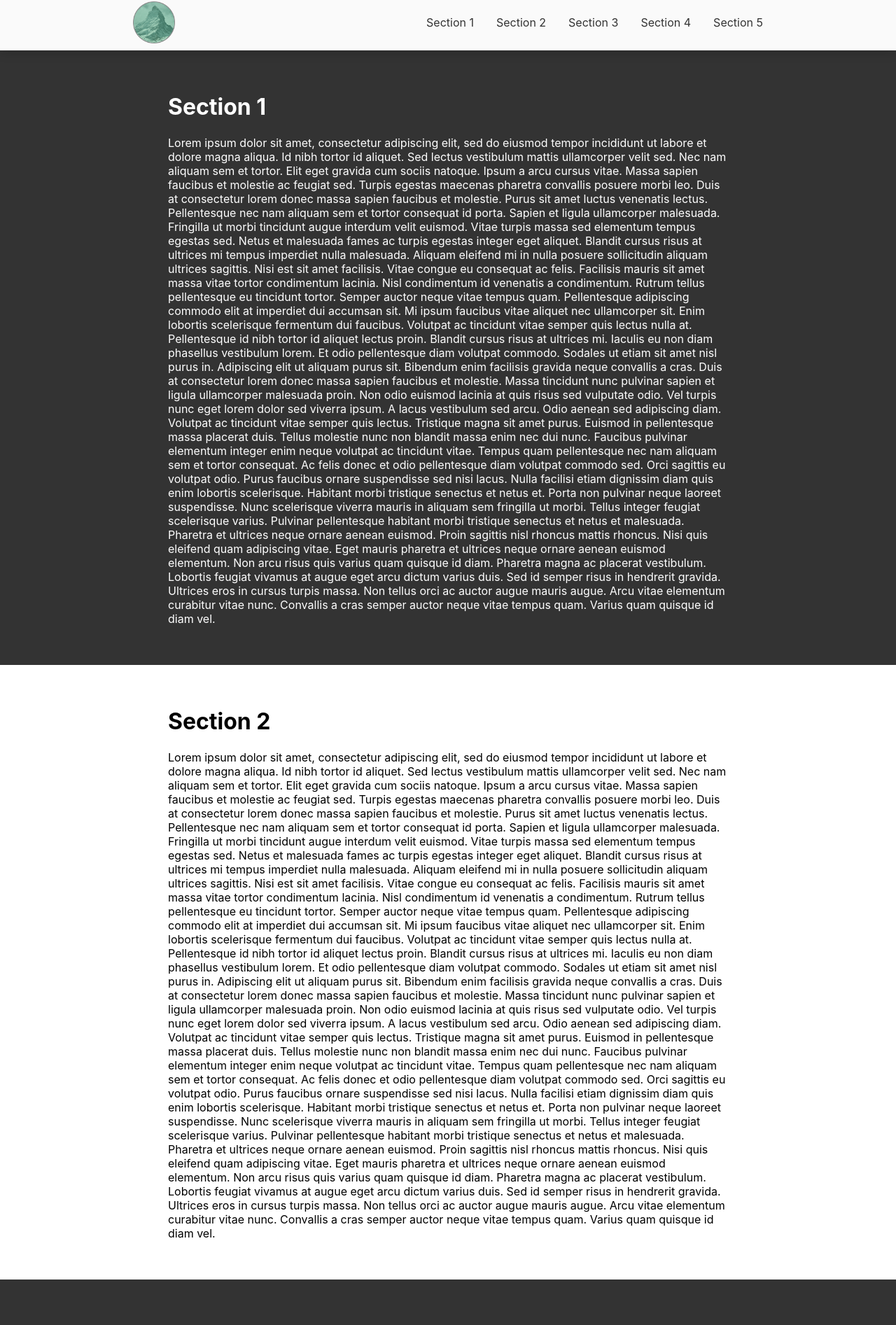
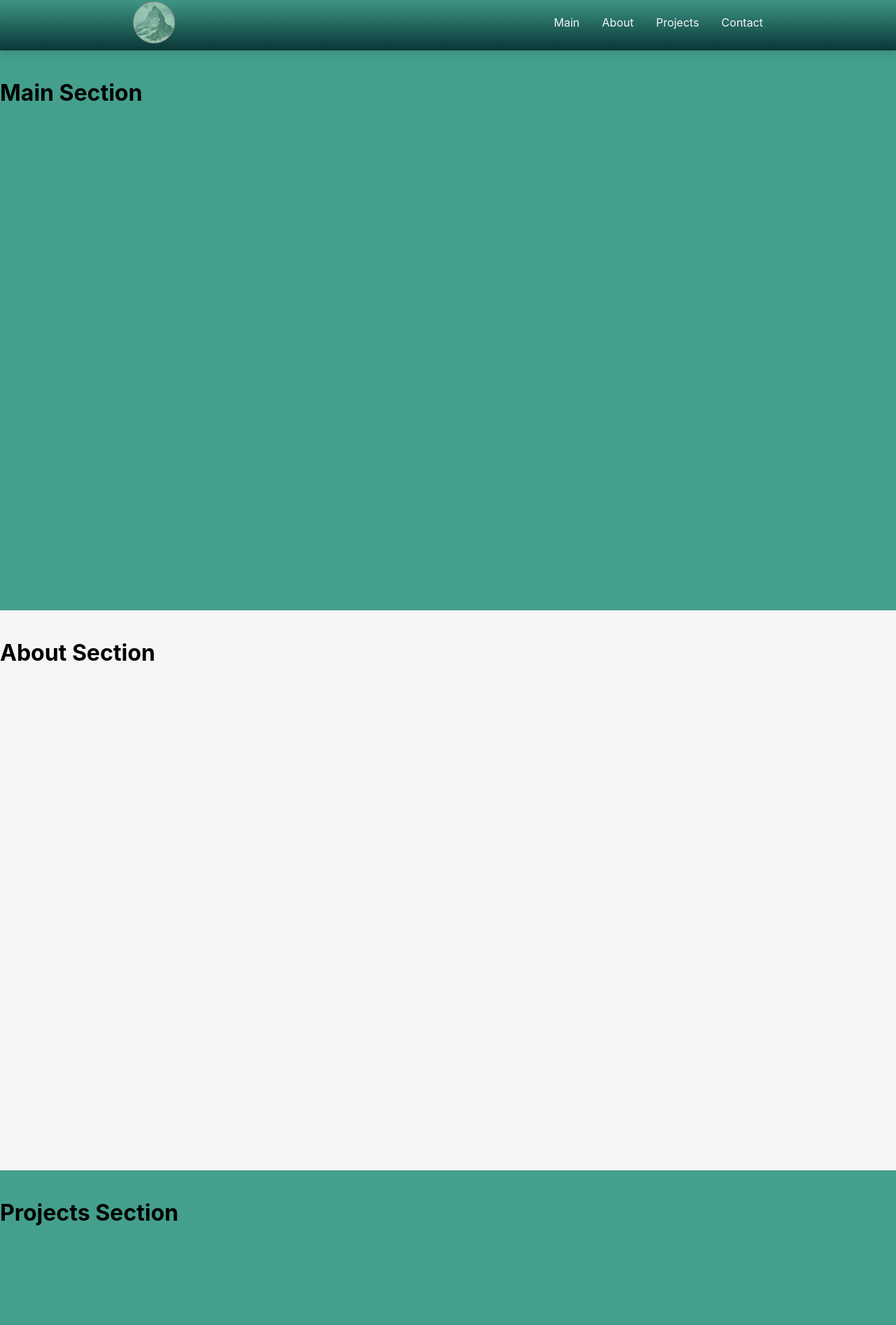
Before and after one commit to athomik79/react-portfolio, a React (Create React App) app: page / in a window 1280 px wide. Shown: the part 8-1901 px from the top of the page at 70% size. Built offline with nearby package versions, Linux system fonts and the light colour scheme.

Commit message:
Added main, about, projects and contact section components. Scroll function on navbar links  is working.

```diff
--- a/package.json
+++ b/package.json
@@ -11,6 +11,7 @@
     "react-dom": "^16.13.1",
     "react-mdl": "^2.1.0",
     "react-router-dom": "^5.2.0",
+    "react-scoll": "^1.1.0",
     "react-scripts": "3.4.1",
     "react-scroll": "^1.7.16",
     "reactstrap": "^8.5.1"
--- a/src/App.css
+++ b/src/App.css
@@ -2,7 +2,9 @@
   --off-white: #fafafa;
 }
 .nav {
-  background-color: var(--off-white);
+  background: #44A08D;  /* fallback for old browsers */
+  background: -webkit-linear-gradient(to top, #093637, #44A08D);  /* Chrome 10-25, Safari 5.1-6 */
+  background: linear-gradient(to top, #093637, #44A08D); /* W3C, IE 10+/ Edge, Firefox 16+, Chrome 26+, Opera 12+, Safari 7+ */
   position: sticky;
   top: 0px;
   width: 100%;
@@ -33,11 +35,11 @@
 .nav-item {
   display: inline;
   margin-left: 2rem;
-  color: #333;
+  color: whitesmoke;
 }
 
 .nav-item:hover {
-  color: black;
+  color: #093637;
   cursor: pointer;
 }
 
@@ -49,8 +51,35 @@
   color: white;
 }
 
-.section-content {
+/* .section-content {
   max-width: 800px;
   margin: 0 auto;
   padding: 40px;
+} */
+
+.main-section {
+  height: 100vh;
+  background-color: #44A08D;
 }
+
+.about-section {
+  height: 100vh;
+  background-color: whitesmoke;
+}
+
+.projects-section {
+  height: 100vh;
+  background-color: #44A08D;
+}
+
+.contact-section {
+  height: 100vh;
+  background-color: whitesmoke;
+}
+
+.footer-section {
+  width: 100%;
+  height: 80px;
+  background-color: #44A08D;
+  padding-top: 10px;
+}
--- a/src/App.js
+++ b/src/App.js
@@ -1,46 +1,24 @@
 
 import React, { Component } from "react";
-// import logo from "./logo.svg";
 import "./App.css";
 import Navbar from "./components/Navbar";
-import Section from "./components/Section";
-import dummyText from "./components/DummyText";
+import Main from "./components/Main";
+import About from "./components/About";
+import Projects from "./components/Projects";
+import Contact from "./components/Contact";
+import Footer from "./components/Footer";
+import "./App.css";
 
 class App extends Component {
   render() {
     return (
-      <div className="App">
+      <div className='App'>
         <Navbar />
-        <Section
-          title="Section 1"
-          subtitle={dummyText}
-          dark={true}
-          id="section1"
-        />
-        <Section
-          title="Section 2"
-          subtitle={dummyText}
-          dark={false}
-          id="section2"
-        />
-        <Section
-          title="Section 3"
-          subtitle={dummyText}
-          dark={true}
-          id="section3"
-        />
-        <Section
-          title="Section 4"
-          subtitle={dummyText}
-          dark={false}
-          id="section4"
-        />
-        <Section
-          title="Section 5"
-          subtitle={dummyText}
-          dark={true}
-          id="section5"
-        />
+        <Main />
+        <About />
+        <Projects />
+        <Contact />
+        <Footer />
       </div>
     );
   }
--- /dev/null
+++ b/src/components/About.js
@@ -0,0 +1,14 @@
+import React, { Component } from 'react';
+
+class About extends Component {
+  render() {
+    return(
+      <div className='about-section' id='about'>
+        <br />
+        <h1>About Section</h1>
+      </div>
+    )
+  }
+}
+
+export default About;
--- a/src/components/DummyText.js
+++ /dev/null
@@ -1,8 +0,0 @@
-
-const dummyText = `Lorem ipsum dolor sit amet, consectetur adipiscing elit, sed do eiusmod tempor incididunt ut labore et dolore magna aliqua. Id nibh tortor id aliquet. Sed lectus vestibulum mattis ullamcorper velit sed. Nec nam aliquam sem et tortor. Elit eget gravida cum sociis natoque. Ipsum a arcu cursus vitae. Massa sapien faucibus et molestie ac feugiat sed. Turpis egestas maecenas pharetra convallis posuere morbi leo. Duis at consectetur lorem donec massa sapien faucibus et molestie. Purus sit amet luctus venenatis lectus. Pellentesque nec nam aliquam sem et tortor consequat id porta. Sapien et ligula ullamcorper malesuada. Fringilla ut morbi tincidunt augue interdum velit euismod. Vitae turpis massa sed elementum tempus egestas sed. Netus et malesuada fames ac turpis egestas integer eget aliquet. Blandit cursus risus at ultrices mi tempus imperdiet nulla malesuada. Aliquam eleifend mi in nulla posuere sollicitudin aliquam ultrices sagittis.
-Nisi est sit amet facilisis. Vitae congue eu consequat ac felis. Facilisis mauris sit amet massa vitae tortor condimentum lacinia. Nisl condimentum id venenatis a condimentum. Rutrum tellus pellentesque eu tincidunt tortor. Semper auctor neque vitae tempus quam. Pellentesque adipiscing commodo elit at imperdiet dui accumsan sit. Mi ipsum faucibus vitae aliquet nec ullamcorper sit. Enim lobortis scelerisque fermentum dui faucibus. Volutpat ac tincidunt vitae semper quis lectus nulla at.
-Pellentesque id nibh tortor id aliquet lectus proin. Blandit cursus risus at ultrices mi. Iaculis eu non diam phasellus vestibulum lorem. Et odio pellentesque diam volutpat commodo. Sodales ut etiam sit amet nisl purus in. Adipiscing elit ut aliquam purus sit. Bibendum enim facilisis gravida neque convallis a cras. Duis at consectetur lorem donec massa sapien faucibus et molestie. Massa tincidunt nunc pulvinar sapien et ligula ullamcorper malesuada proin. Non odio euismod lacinia at quis risus sed vulputate odio. Vel turpis nunc eget lorem dolor sed viverra ipsum. A lacus vestibulum sed arcu.
-Odio aenean sed adipiscing diam. Volutpat ac tincidunt vitae semper quis lectus. Tristique magna sit amet purus. Euismod in pellentesque massa placerat duis. Tellus molestie nunc non blandit massa enim nec dui nunc. Faucibus pulvinar elementum integer enim neque volutpat ac tincidunt vitae. Tempus quam pellentesque nec nam aliquam sem et tortor consequat. Ac felis donec et odio pellentesque diam volutpat commodo sed. Orci sagittis eu volutpat odio. Purus faucibus ornare suspendisse sed nisi lacus. Nulla facilisi etiam dignissim diam quis enim lobortis scelerisque. Habitant morbi tristique senectus et netus et. Porta non pulvinar neque laoreet suspendisse. Nunc scelerisque viverra mauris in aliquam sem fringilla ut morbi. Tellus integer feugiat scelerisque varius. Pulvinar pellentesque habitant morbi tristique senectus et netus et malesuada. Pharetra et ultrices neque ornare aenean euismod. Proin sagittis nisl rhoncus mattis rhoncus.
-Nisi quis eleifend quam adipiscing vitae. Eget mauris pharetra et ultrices neque ornare aenean euismod elementum. Non arcu risus quis varius quam quisque id diam. Pharetra magna ac placerat vestibulum. Lobortis feugiat vivamus at augue eget arcu dictum varius duis. Sed id semper risus in hendrerit gravida. Ultrices eros in cursus turpis massa. Non tellus orci ac auctor augue mauris augue. Arcu vitae elementum curabitur vitae nunc. Convallis a cras semper auctor neque vitae tempus quam. Varius quam quisque id diam vel.`;
-
-export default dummyText;
--- /dev/null
+++ b/src/components/Footer.js
@@ -0,0 +1,13 @@
+import React, { Component } from 'react';
+
+class Footer extends Component {
+  render() {
+    return(
+      <div className='footer-section' id='footer'>
+        <h1>Footer</h1>
+      </div>
+    )
+  }
+}
+
+export default Footer;
--- /dev/null
+++ b/src/components/Main.js
@@ -0,0 +1,14 @@
+import React, { Component } from 'react';
+
+class Main extends Component {
+  render() {
+    return(
+      <div className='main-section' id='main'>
+        <br />
+        <h1>Main Section</h1>
+      </div>
+    )
+  }
+}
+
+export default Main;
--- a/src/components/Navbar.js
+++ b/src/components/Navbar.js
@@ -18,66 +18,67 @@ export default class Navbar extends Component {
             onClick={this.scrollToTop}
           />
           <ul className="nav-items">
+
             <li className="nav-item">
               <Link
                 activeClass="active"
-                to="section1"
+                to="main"
                 spy={true}
                 smooth={true}
                 offset={-70}
                 duration={500}
               >
-                Section 1
+                Main
               </Link>
             </li>
             <li className="nav-item">
               <Link
                 activeClass="active"
-                to="section2"
+                to="about"
                 spy={true}
                 smooth={true}
                 offset={-70}
                 duration={500}
               >
-                Section 2
+                About
               </Link>
             </li>
             <li className="nav-item">
               <Link
                 activeClass="active"
-                to="section3"
+                to="projects"
                 spy={true}
                 smooth={true}
                 offset={-70}
                 duration={500}
               >
-                Section 3
+                Projects
               </Link>
             </li>
             <li className="nav-item">
               <Link
                 activeClass="active"
-                to="section4"
+                to="contact"
                 spy={true}
                 smooth={true}
                 offset={-70}
                 duration={500}
               >
-                Section 4
+                Contact
               </Link>
             </li>
-            <li className="nav-item">
+            {/* <li className="nav-item">
               <Link
                 activeClass="active"
-                to="section5"
+                to="footer"
                 spy={true}
                 smooth={true}
                 offset={-70}
                 duration={500}
               >
-                Section 5
+                Social
               </Link>
-            </li>
+            </li> */}
           </ul>
         </div>
       </nav>
--- /dev/null
+++ b/src/components/Projects.js
@@ -0,0 +1,14 @@
+import React, { Component } from 'react';
+
+class Projects extends Component {
+  render() {
+    return(
+      <div className='projects-section' id='projects'>
+        <br />
+        <h1>Projects Section</h1>
+      </div>
+    )
+  }
+}
+
+export default Projects;
--- a/src/components/Section.js
+++ /dev/null
@@ -1,12 +0,0 @@
-import React from "react";
-
-export default function Section({ title, subtitle, dark, id }) {
-  return (
-    <div className={"section" + (dark ? " section-dark" : "")}>
-      <div className="section-content" id={id}>
-        <h1>{title}</h1>
-        <p>{subtitle}</p>
-      </div>
-    </div>
-  );
-}
--- a/src/components/contact.js
+++ b/src/components/contact.js
@@ -3,8 +3,9 @@ import React, { Component } from 'react';
 class Contact extends Component {
   render() {
     return(
-      <div>
-        <h1>Contact Page</h1>
+      <div className='contact-section' id='contact'>
+        <br />
+        <h1>Contact Section</h1>
       </div>
     )
   }
```
Also changed, not shown: 1 other file (tests, documents, lock files or other folders).
